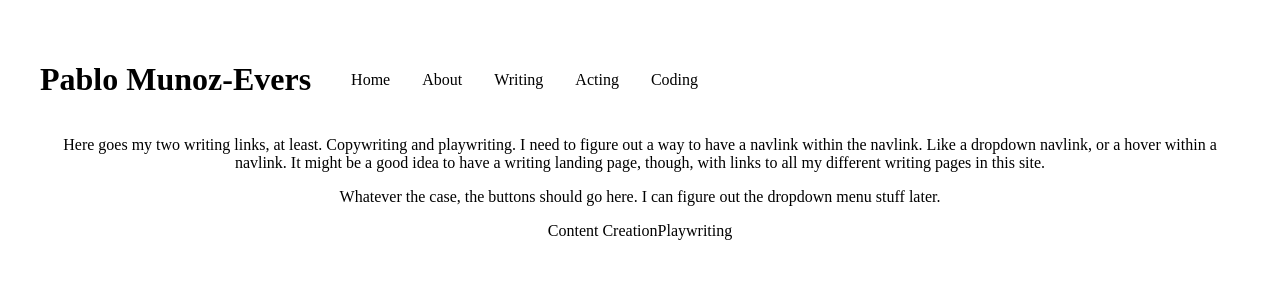
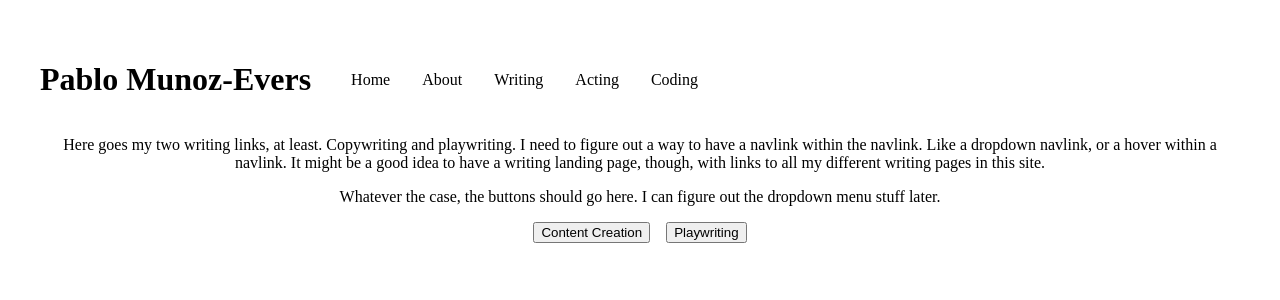
Before and after one commit to pamunev/primary-portfolio, a React (Vite) app: page /writing in a window 1280 px wide. Shown: the top 300 px of the page. Built offline with nearby package versions, Linux system fonts and the light colour scheme.

Commit message:
Styled buttons in Writing section.

```diff
--- a/src/index.css
+++ b/src/index.css
@@ -32,6 +32,12 @@
 #root-component a {
   text-decoration: none;
   color: black;
+}
+
+/*------Writing Section------*/
+
+#section-writing button {
+  margin: 0 0.5rem;
 }
 
 /*------Media query for desktop view------*/
--- a/src/routes/writing.jsx
+++ b/src/routes/writing.jsx
@@ -2,7 +2,7 @@ import { NavLink } from "react-router-dom";
 
 function Writing() {
   return (
-    <div>
+    <div id="section-writing">
       <p>
         Here goes my two writing links, at least. Copywriting and playwriting. I
         need to figure out a way to have a navlink within the navlink. Like a
@@ -14,8 +14,15 @@ function Writing() {
         Whatever the case, the buttons should go here. I can figure out the
         dropdown menu stuff later.
       </p>
-      <NavLink to="/content-creation">Content Creation</NavLink>
-      <NavLink to="/playwriting">Playwriting</NavLink>
+      <div>
+        <NavLink to="/content-creation">
+          <button>Content Creation</button>
+        </NavLink>
+
+        <NavLink to="/playwriting">
+          <button>Playwriting</button>
+        </NavLink>
+      </div>
     </div>
   );
 }
```
